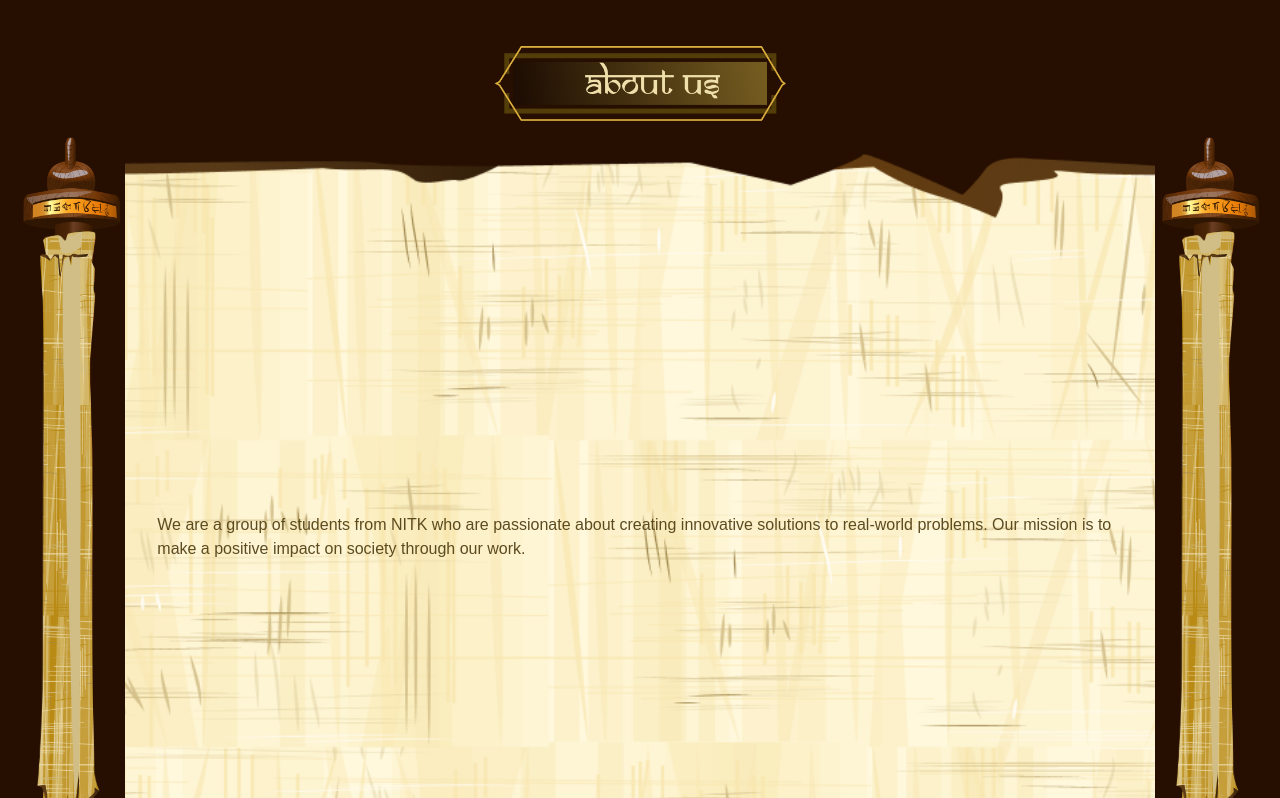
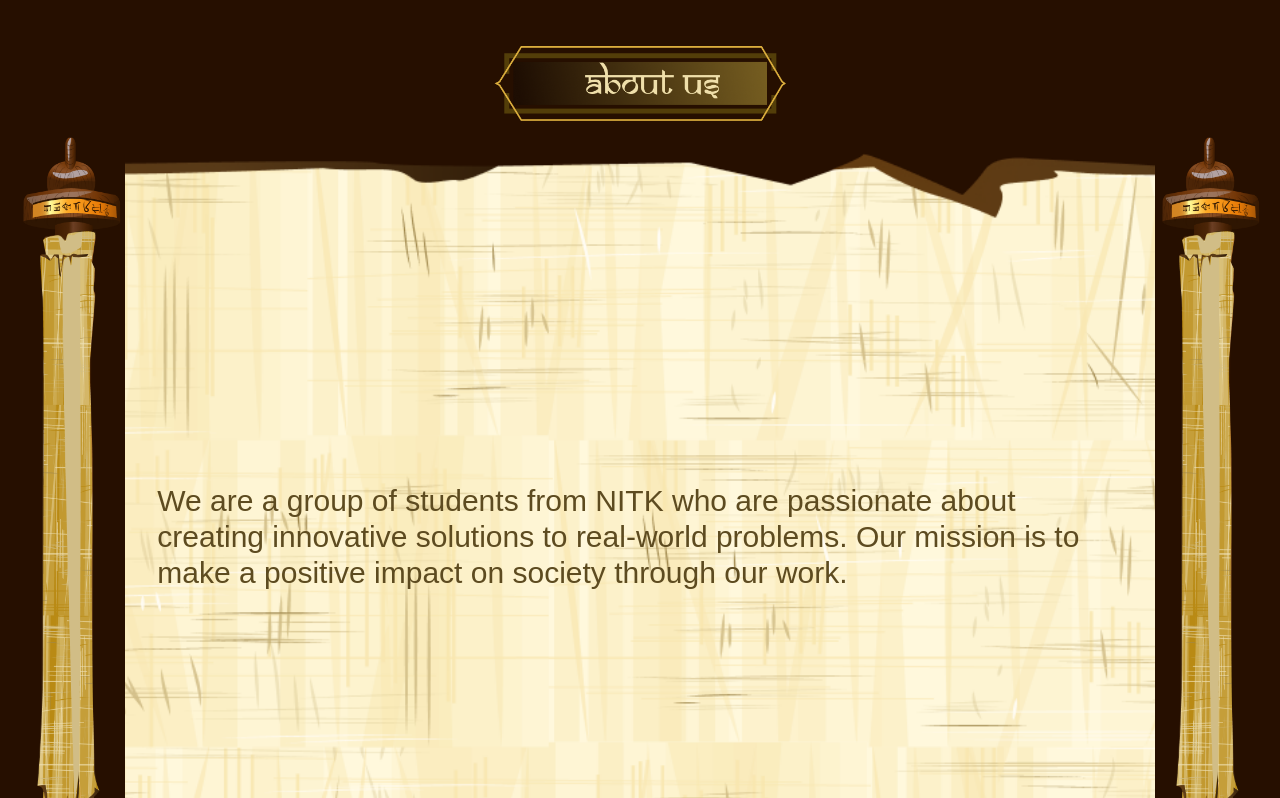
Before and after one commit to Shubham-Rasal/inci25, a Next.js app: page / in a window 1280 px wide. Shown: the part 922-1720 px from the top of the page. Built offline with nearby package versions, Linux system fonts and the light colour scheme.

Commit message:
update page

```diff
--- a/src/app/Roll.jsx
+++ b/src/app/Roll.jsx
@@ -4,17 +4,24 @@ import { motion, useAnimationControls } from "framer-motion";
 
 const ScrollRoll = () => {
   return <>
-    <img src="/top-hor.png" className="w-screen md:hidden" />
+    <img src="/top-hor.png" className="w-screen md:hidden " />
     <img src="/top.png" className="h-screen max-md:hidden" />
   </>
 }
 
 const ScrollBody = ({ children, isOpen }) => {
-  return <div className={`grid overflow-hidden place-items-center text-black relative duration-300 ease-in-out max-md:w-full md:h-screen
+  return <div className={`grid overflow-hidden place-items-center text-black relative duration-700 ease-in-out max-md:w-full md:h-screen
       ${isOpen ? "md:w-full max-md:h-[50vh]" : "md:w-0 max-md:h-0"}`}>
       <img src="/scroll.png" className="absolute object-cover h-full max-md:hidden" />
       <img src="/scroll-hor.png" className="absolute object-cover w-full h-full md:hidden" />
-      <p className="relative p-8 text-[#5d4b20]">{children}</p>
+      <motion.p
+        initial={{ opacity: 0 }}
+        animate={{ opacity: 1 }}
+        transition={{ duration: 2, ease: "easeInOut" }}
+        className="relative p-8 text-3xl text-[#5d4b20]"
+      >
+        {children}
+      </motion.p>
     </div>
 }
 
@@ -26,7 +33,7 @@ const Roll = () => {
   };
 
   return (
-    <div onClick={toggleScroll} className="flex p-4 cursor-pointer items-center justify-left
+    <div onClick={toggleScroll} className="flex p-4 cursor-pointer items-center justify-center
       max-md:flex-col">
       <ScrollRoll />
       <ScrollBody isOpen={isOpen}>
--- /dev/null
+++ b/src/app/Snake.jsx
@@ -0,0 +1,12 @@
+import React from 'react'
+
+function Snake() {
+  return (
+    <div>
+
+        <img src="/snake.svg" alt="" />
+    </div>
+  )
+}
+
+export default Snake
--- a/src/app/page.js
+++ b/src/app/page.js
@@ -10,6 +10,7 @@ import Events, { Schedule } from "./Events";
 import Icare from "./Icare";
 import FAQSection from "./faq";
 import Shows from "./Shows";
+import Snake from "./Snake";
 
 const topBrands = [
   {
@@ -94,6 +95,7 @@ export default function BrandShowcase() {
         <Gallery />
         <Icare />
         <TshirtOrder />
+        <Snake/>
         <FAQSection />
         <Footer />
       </div>
```
Also changed, not shown: public/snake.svg (added).
